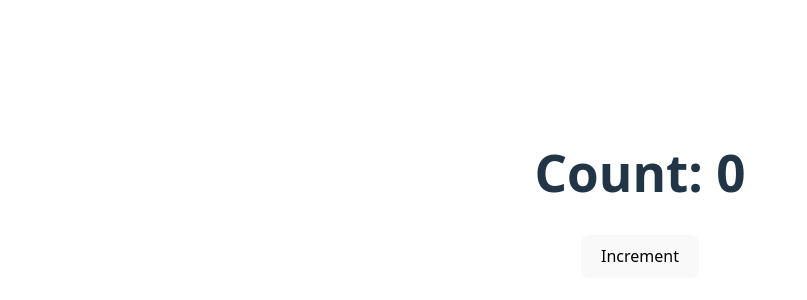
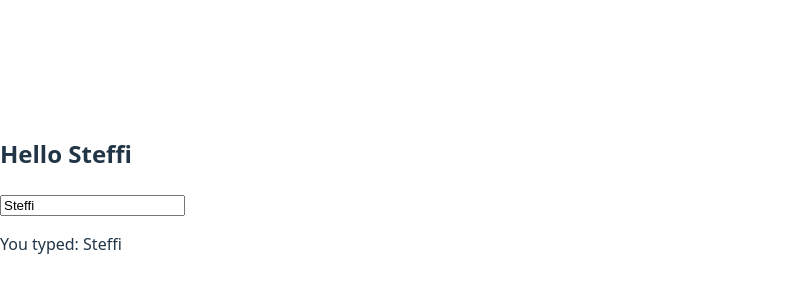
Before and after one commit to StefWed/react-learning, a React (Vite) app in the folder react-day3/: page / in a window 1280 px wide. Shown: the part 206-506 px from the top of the page, without its empty margins (0-807 px from the left). Built offline with nearby package versions, Linux system fonts and the light colour scheme.

Commit message:
Update: App.jsx added with a conditional rendering - controled input

```diff
--- a/react-day3/src/App.jsx
+++ b/react-day3/src/App.jsx
@@ -1,18 +1,23 @@
-import './App.css'
+import { useState } from 'react'
 import Greeting from './Greeting'
-import { useState } from 'react'
 
 function App() {
-  console.log("App rendered")
+  const [name, setName] = useState("Steffi")
 
-  const [count, setCount] = useState(0)
+  function handleChange(event) {
+    setName(event.target.value)
+  }
 
   return (
     <div>
-      <h1>Count: {count}</h1>
-      <button onClick={() => setCount(count + 1)}>
-        Increment
-      </button>
+      <Greeting name={name} />
+
+      <input
+        value={name}
+        onChange={handleChange}
+      />
+
+      { name && <p>You typed: {name}</p> }
     </div>
   )
 }
```
